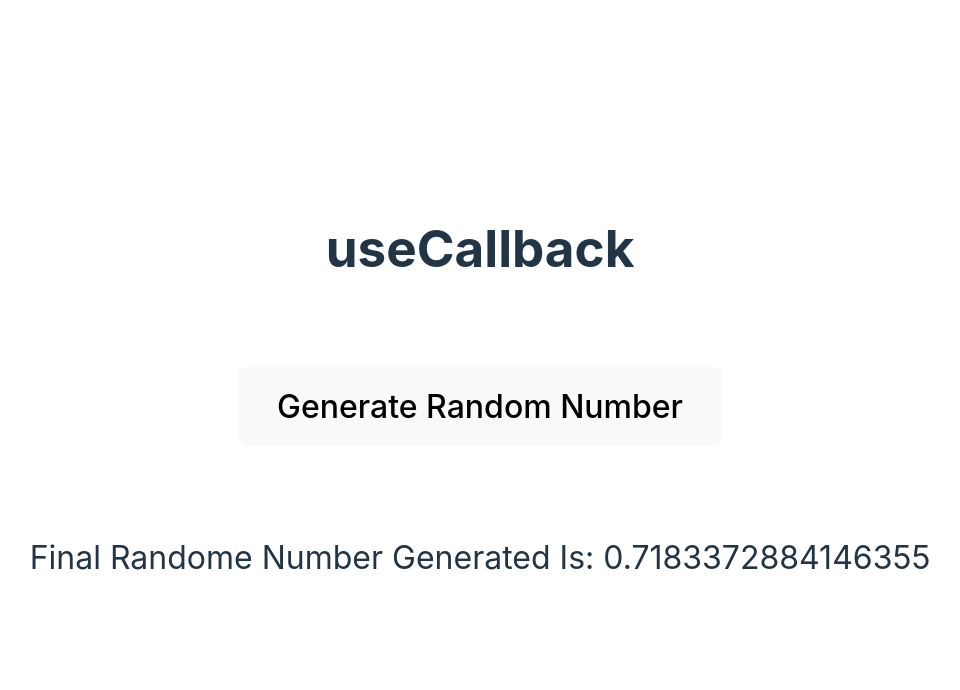
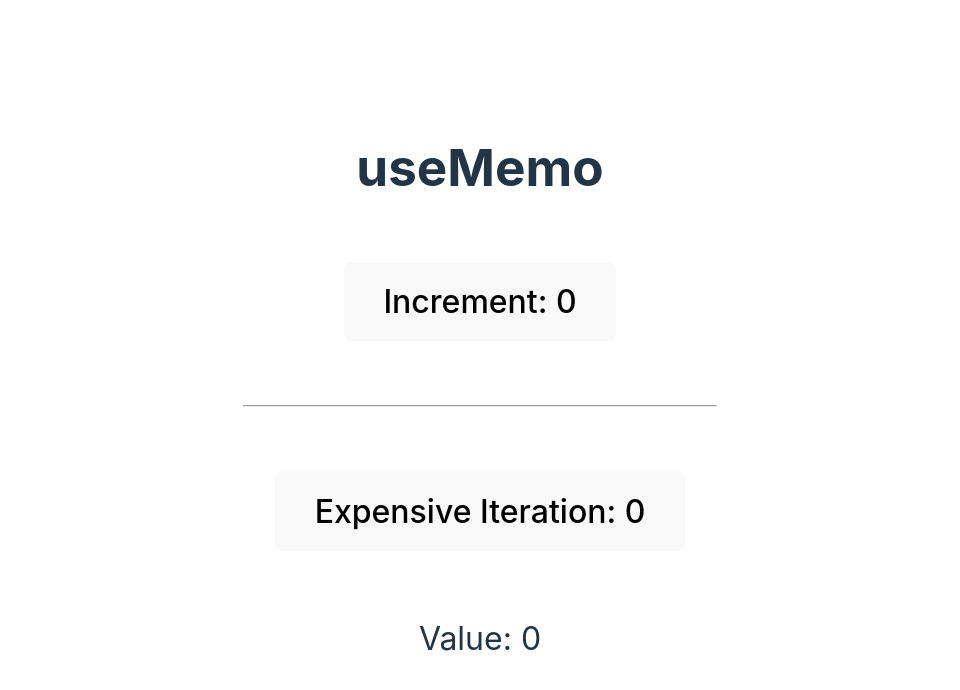
Before and after one commit to gbeto21/The-React-Hooks-Course, a React (Vite) app: page / in a window 1280 px wide. Shown: the top 690 px of the page, without its empty margins (160-1120 px from the left). Built offline with nearby package versions, Linux system fonts and the light colour scheme.

Commit message:
Example for the useMemo hook. End of class: 'useMemo - Hands On (Optimization)'.

```diff
--- /dev/null
+++ b/src/hooks/UseMemo.jsx
@@ -0,0 +1,66 @@
+/**
+ * Objectives: * Use useMemo hook to simulate memoization
+ *               - change iteration count from 100 to 1000000000
+ *               - memoize expensiveIteration function
+ *
+ */
+
+import React, { useState, useMemo } from 'react';
+import Button from '../components/Button.jsx';
+import Typography from '../components/Typography/Typography.jsx';
+
+const HooksUseMemo = () => {
+  const [inc, setInc] = useState(0);
+  const [nth, setNth] = useState(0);
+
+  //Original function, un-memoized
+  // const expensiveIteration = () => {
+  //   console.log('Performing expensive computation...');
+
+  //   const start = performance.now();
+
+  //   // Simulating an expensive calculation
+  //   let result = 0;
+  //   for (let i = 0; i < nth * 100; i++) {
+  //     result += i;
+  //   }
+
+  //   const end = performance.now();
+  //   console.log(`Execution time: ${end - start} ms`);
+
+  //   return result;
+  // };
+
+  // Memoized computation
+  const expensiveIteration = useMemo(() => {
+    console.log('Performing expensive computation...');
+
+    const start = performance.now();
+
+    // Simulating an expensive calculation
+    let result = 0;
+    for (let i = 0; i < nth * 100; i++) {
+      result += i;
+    }
+
+    const end = performance.now();
+    console.log(`Execution time: ${end - start} ms`);
+
+    return result;
+  }, [nth]);
+
+  return (
+    <div>
+      <Typography type="h1">useMemo</Typography>
+
+      <Button action={() => setInc(inc + 1)} message={`Increment: ${inc}`} />
+      <br />
+      <hr />
+      <br />
+      <Button action={() => setNth(nth + 1)} message={`Expensive Iteration: ${nth} `} />
+      <Typography type="p"> Value: {expensiveIteration}</Typography>
+    </div>
+  );
+};
+
+export default HooksUseMemo;
--- a/src/main.jsx
+++ b/src/main.jsx
@@ -1,10 +1,10 @@
 import React from 'react';
 import ReactDOM from 'react-dom/client';
 import './index.css';
-import HooksUseCallback3 from './hooks/UseCallback3.jsx';
+import HooksUseMemo from './hooks/UseMemo.jsx';
 
 ReactDOM.createRoot(document.getElementById('root')).render(
   <React.StrictMode>
-    <HooksUseCallback3 />
+    <HooksUseMemo />
   </React.StrictMode>
 );
```
